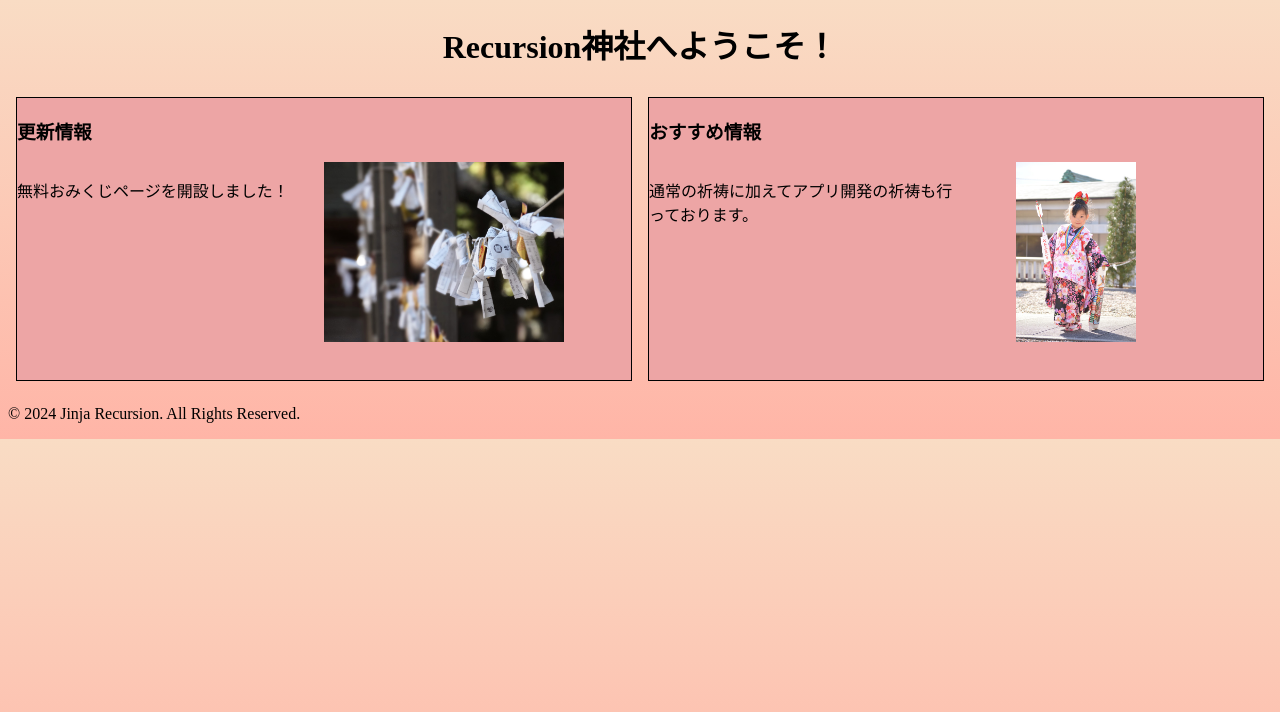
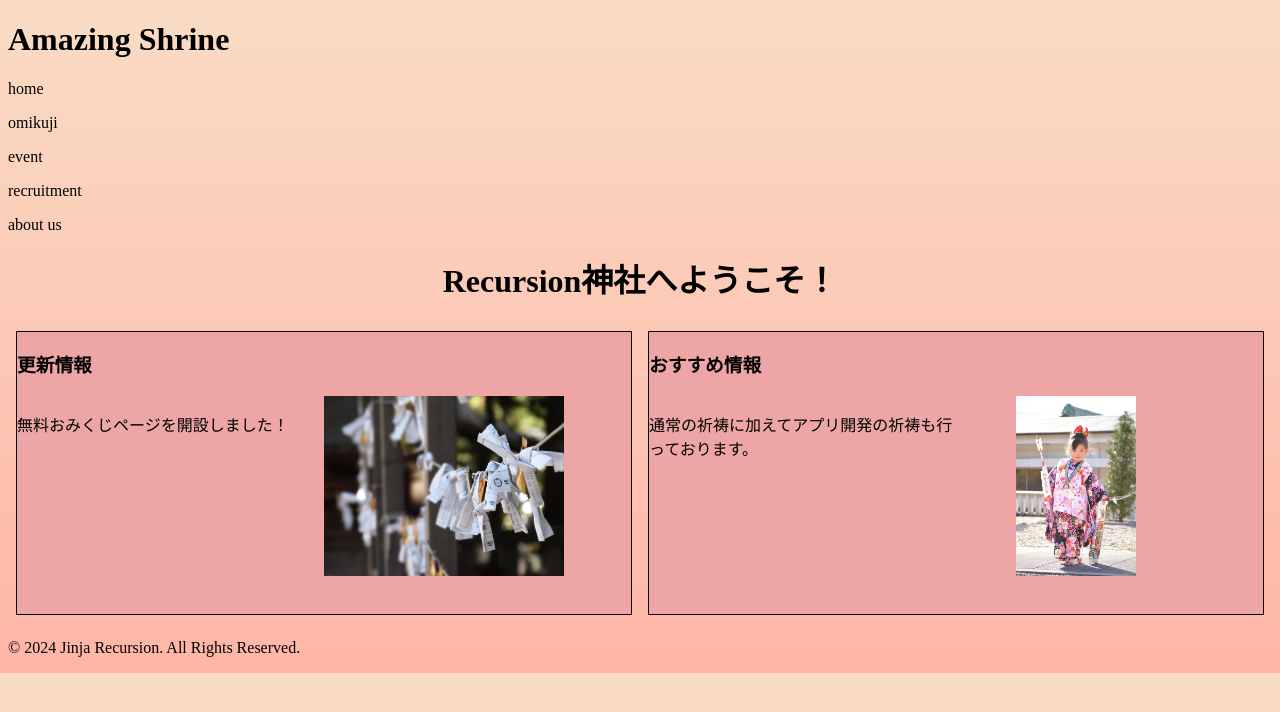
Before and after one commit to teamb20241214/work-space, a plain HTML site: page jinja/jinja.html in a window 1280 px wide. Drawn offline with Linux system fonts and the light colour scheme.

Commit message:
add header info

```diff
--- a/jinja/jinja.html
+++ b/jinja/jinja.html
@@ -10,7 +10,17 @@
 
 <body>
     <!-- Kaiさん担当 -->
-    <header></header>
+    <header class="site-header">
+        <h1 class="site-title">Amazing Shrine</h1>
+        <nav class="header-nav">
+            <p class="nav-item">home</p>
+            <p class="nav-item">omikuji</p>
+            <p class="nav-item">event</p>
+            <p class="nav-item">recruitment</p>
+            <p class="nav-item">about us</p>
+        </nav>
+    </header>
+
     <!-- てんしんさん担当 -->
     <section></section>
     <!-- terryfujiwara担当 -->
```
